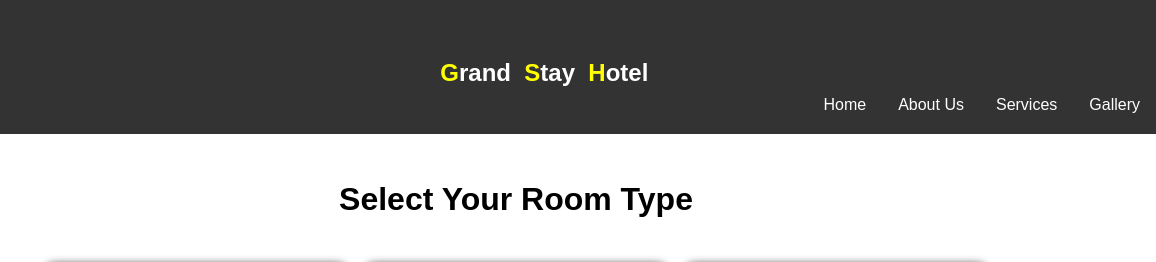
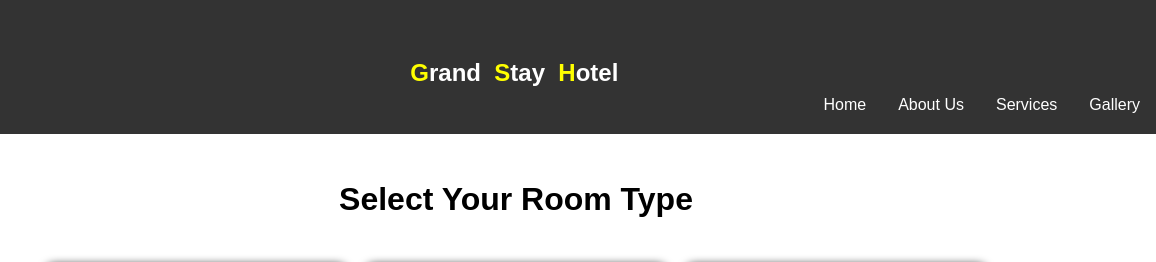
Before and after one commit to Ojioru/GrandStayHotel, a plain HTML site: page room.html in a window 1280 px wide. Shown: the top 262 px of the page, 124-1280 px from the left. Drawn offline with Linux system fonts and the light colour scheme.

Commit message:
Update room.html

```diff
--- a/room.html
+++ b/room.html
@@ -18,6 +18,9 @@
             'header' 'header'
             'main' 'main'
             'footer' 'footer'
+        }
+        nav h1 {
+           padding-right: 70px;
         }
 
     </style>
```
